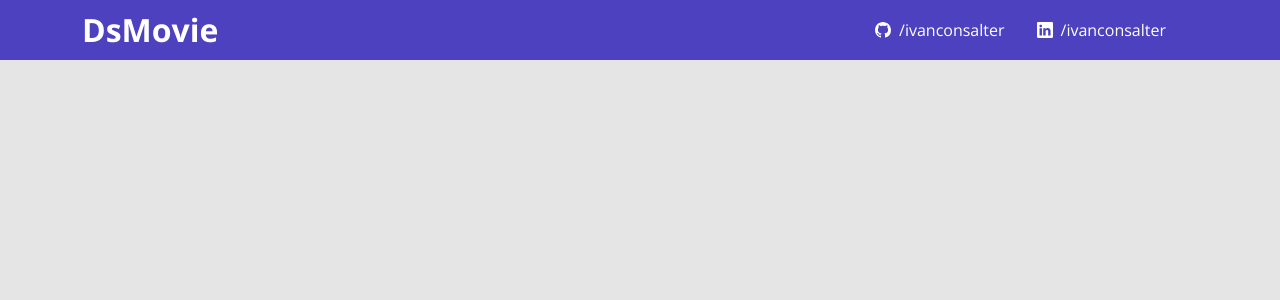
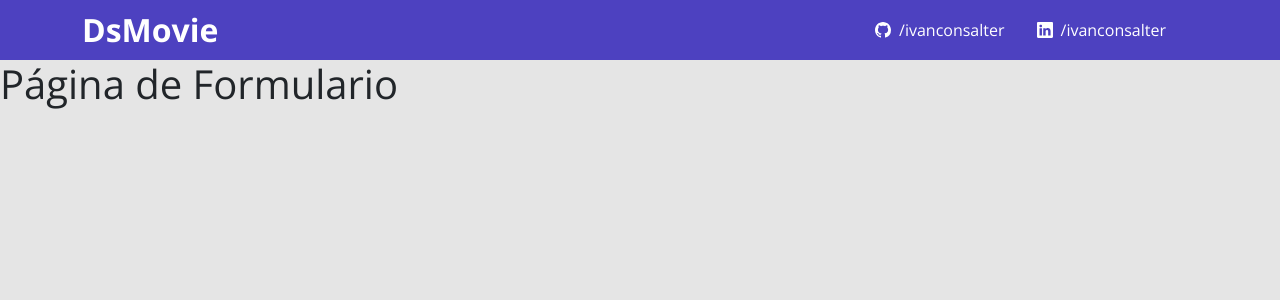
Before and after one commit to IvanConsalter/Project_SDS_Ds_Movie, a React (Create React App) app in the folder frontend/: page /form/1/ in a window 1280 px wide. Shown: the top 300 px of the page. Built offline with nearby package versions, Linux system fonts and the light colour scheme.

Commit message:
added routes

```diff
--- a/frontend/package.json
+++ b/frontend/package.json
@@ -10,9 +10,11 @@
     "@types/node": "^16.7.13",
     "@types/react": "^17.0.20",
     "@types/react-dom": "^17.0.9",
+    "@types/react-router-dom": "5.3.2",
     "bootstrap": "5.1.3",
     "react": "^17.0.2",
     "react-dom": "^17.0.2",
+    "react-router-dom": "6.2.1",
     "react-scripts": "5.0.0",
     "typescript": "^4.4.2",
     "web-vitals": "^2.1.0"
--- a/frontend/src/App.tsx
+++ b/frontend/src/App.tsx
@@ -1,8 +1,19 @@
-import NavBar from "./components/NavBar/navbar";
+import { BrowserRouter, Routes, Route } from "react-router-dom";
+import Listing from "pages/Listing/listing";
+import Form from "pages/Form/form";
+import NavBar from "components/NavBar/navbar";
 
 function App() {
   return (
-    <NavBar />
+    <BrowserRouter>
+      <NavBar />
+      <Routes>
+        <Route path="/" element={<Listing />} />
+        <Route path="/form">
+          <Route path=":movieId" element={<Form />} />
+        </Route>
+      </Routes>
+    </BrowserRouter>
   );
 }
 
--- /dev/null
+++ b/frontend/src/pages/Form/form.tsx
@@ -0,0 +1,7 @@
+function Form() {
+  return (
+		<h1>Página de Formulario</h1>
+	);
+}
+
+export default Form;
--- /dev/null
+++ b/frontend/src/pages/Listing/listing.tsx
@@ -0,0 +1,7 @@
+function Listing() {
+    return(
+        <h1>Página de Listagem</h1>
+    );
+}
+
+export default Listing;
--- a/frontend/tsconfig.json
+++ b/frontend/tsconfig.json
@@ -1,5 +1,6 @@
 {
   "compilerOptions": {
+    "baseUrl": "./src",
     "target": "es5",
     "lib": [
       "dom",
```
Also changed, not shown: 1 other file (tests, documents, lock files or other folders).
